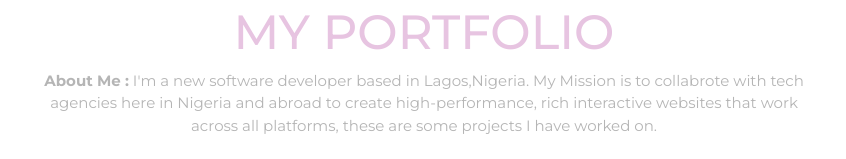
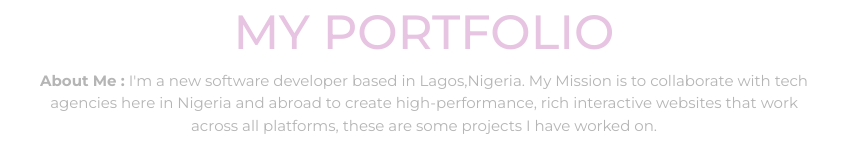
Before and after one commit to therealhhybrid/My-portfolio-Page, a plain HTML site: page index.html in a window 1280 px wide. Shown: the part 784-943 px from the top of the page, 216-1062 px from the left. Drawn offline with nearby package versions, Linux system fonts and the light colour scheme.

Commit message:
version 2

```diff
--- a/index.html
+++ b/index.html
@@ -58,7 +58,7 @@
     </div>  -->
 
     <h3 class="text-center headings  mt-5"> My Portfolio </h3>
-    <div class="bio "> <strong > About Me :</strong> I'm a new software developer based in Lagos,Nigeria. My Mission is to collabrote with tech agencies here
+    <div class="bio "> <strong > About Me :</strong> I'm a new software developer based in Lagos,Nigeria. My Mission is to collaborate with tech agencies here
         in Nigeria and abroad to create high-performance, rich interactive websites that work across all platforms, these are some projects I have worked on.</div>
 
     <div class="container  mt-4">
```
